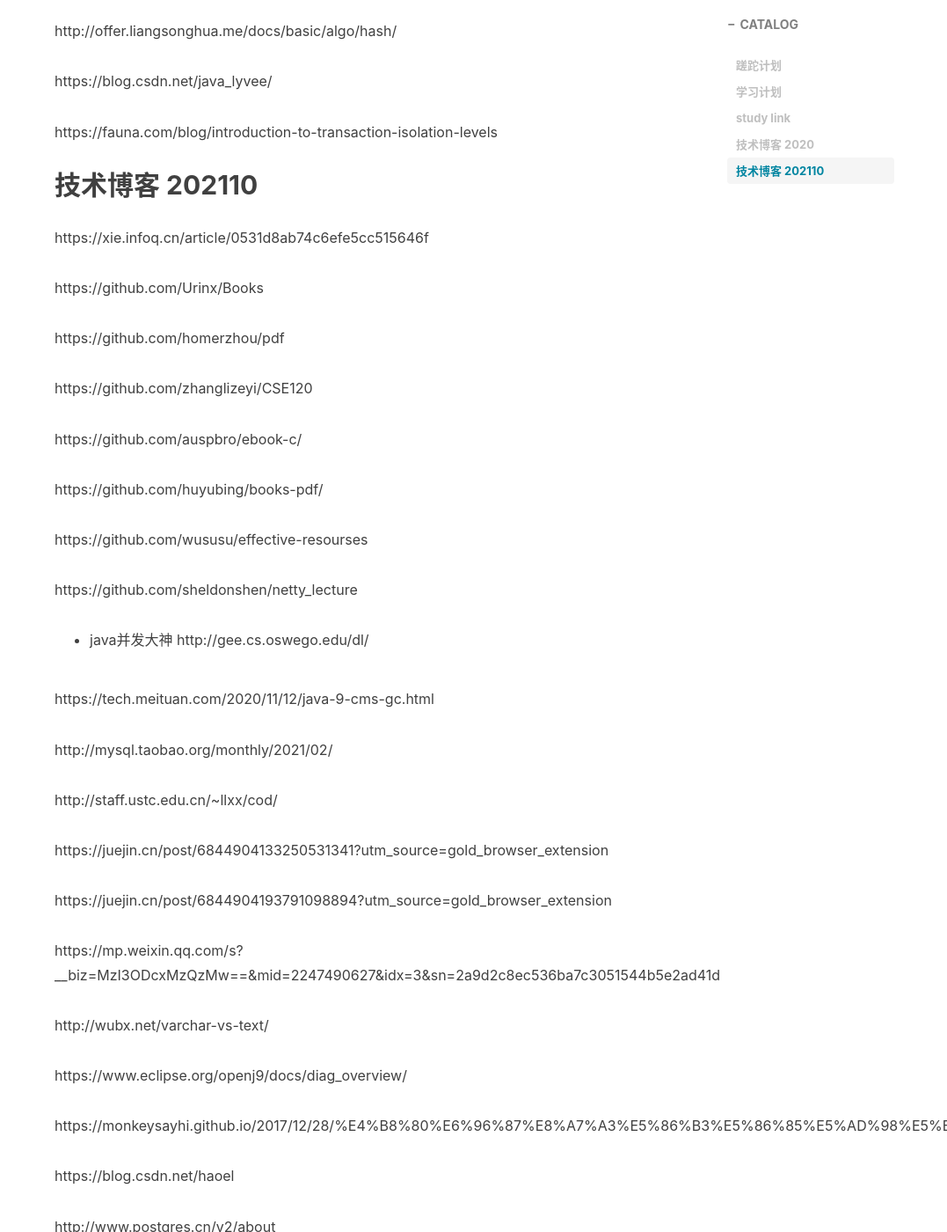
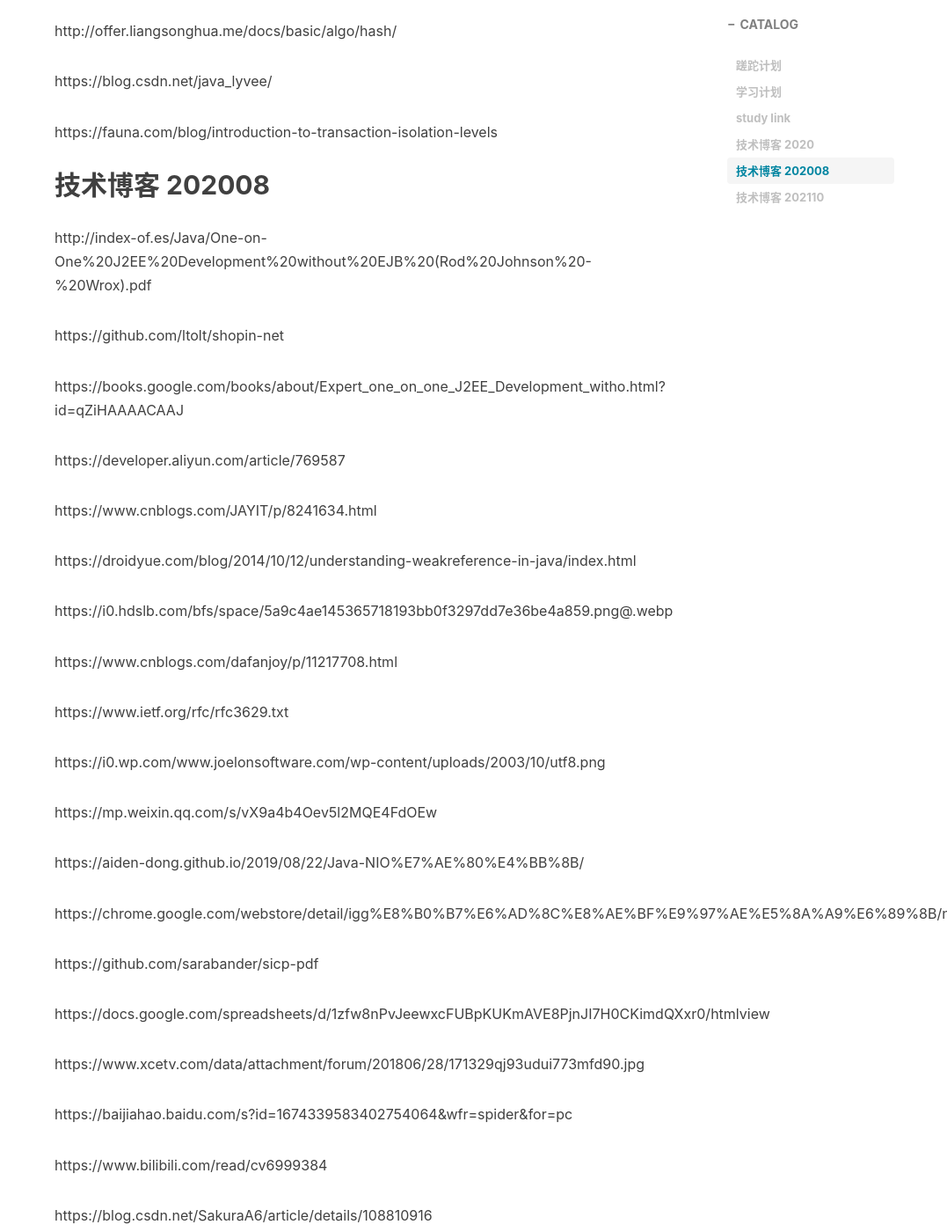
Before and after one commit to morningcat2018/morningcat2018.github.io, a Jekyll site: the page built from _posts/2021-10-21-[document] 资料汇总.MD, in a window 1280 px wide and 1400 px high, scrolled down 7900 px. Shown: the whole window at 88% size, without its empty margins (203-1280 px from the left). Built offline with Jekyll 4.4.1, drawn with Linux system fonts in a browser that asks for light colours; nearby versions of some CDN libraries; comment, search, counter and statistics services are not loaded; some of the changed text lies outside the part shown.

Commit message:
20211021

```diff
--- a/_posts/2021-10-21-[document] 资料汇总.MD
+++ b/_posts/2021-10-21-[document] 资料汇总.MD
@@ -285,6 +285,67 @@
 https://fauna.com/blog/introduction-to-transaction-isolation-levels
 
 
+## 技术博客 202008
+
+http://index-of.es/Java/One-on-One%20J2EE%20Development%20without%20EJB%20(Rod%20Johnson%20-%20Wrox).pdf
+
+https://github.com/ltolt/shopin-net
+
+https://books.google.com/books/about/Expert_one_on_one_J2EE_Development_witho.html?id=qZiHAAAACAAJ
+
+https://developer.aliyun.com/article/769587
+
+https://www.cnblogs.com/JAYIT/p/8241634.html
+
+https://droidyue.com/blog/2014/10/12/understanding-weakreference-in-java/index.html
+
+https://i0.hdslb.com/bfs/space/5a9c4ae145365718193bb0f3297dd7e36be4a859.png@.webp
+
+https://www.cnblogs.com/dafanjoy/p/11217708.html
+
+https://www.ietf.org/rfc/rfc3629.txt
+
+https://i0.wp.com/www.joelonsoftware.com/wp-content/uploads/2003/10/utf8.png
+
+https://mp.weixin.qq.com/s/vX9a4b4Oev5l2MQE4FdOEw
+
+https://aiden-dong.github.io/2019/08/22/Java-NIO%E7%AE%80%E4%BB%8B/
+
+https://chrome.google.com/webstore/detail/igg%E8%B0%B7%E6%AD%8C%E8%AE%BF%E9%97%AE%E5%8A%A9%E6%89%8B/ncldcbhpeplkfijdhnoepdgdnmjkckij
+
+https://github.com/sarabander/sicp-pdf
+
+https://docs.google.com/spreadsheets/d/1zfw8nPvJeewxcFUBpKUKmAVE8PjnJI7H0CKimdQXxr0/htmlview
+
+https://www.xcetv.com/data/attachment/forum/201806/28/171329qj93udui773mfd90.jpg
+
+https://baijiahao.baidu.com/s?id=1674339583402754064&wfr=spider&for=pc
+
+https://www.bilibili.com/read/cv6999384
+
+https://blog.csdn.net/SakuraA6/article/details/108810916
+
+https://blog.csdn.net/Dcwjh/article/details/104471560
+
+http://mysql.taobao.org/monthly/2021/02/
+
+https://db-engines.com/en/ranking
+
+https://github.com/hellojavaio/Java-Generics-and-Collections-2
+
+https://github.com/justjavac/free-programming-books-zh_CN
+
+https://www.bilibili.com/video/BV19W411B7w1?p=77&spm_id_from=pageDriver
+
+https://wap.kukudm.com/comiclist/2044/
+
+https://www.cartoonmad.com/comic/4982.html
+
+https://chrome.google.com/webstore/detail/igg%E8%B0%B7%E6%AD%8C%E8%AE%BF%E9%97%AE%E5%8A%A9%E6%89%8B/ncldcbhpeplkfijdhnoepdgdnmjkckij
+
+https://pan.baidu.com/s/1CV_7sXd8BDvAH9K12NLqFw
+
+
 
 ## 技术博客 202110
 
@@ -328,3 +389,17 @@
 https://blog.csdn.net/haoel
 
 http://www.postgres.cn/v2/about
+
+---
+
+https://wizardforcel.gitbooks.io/the-art-of-programming-by-july/content/02.01.html
+
+https://blog.csdn.net/qilei2010/article/details/104879666
+
+https://github.com/gg-daddy/ebooks
+
+https://download.e-bookshelf.de/download/0000/5861/99/L-G-0000586199-0002361659.pdf
+
+https://dev.mysql.com/doc/refman/8.0/en/string-functions.html#function_concat
+
+https://edu.heibai.org/
```
